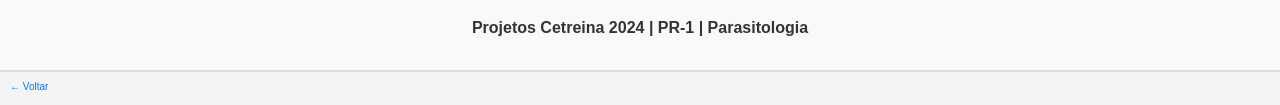
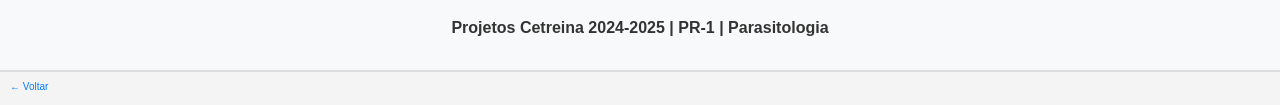
Before and after one commit to proiniciar/Parasitologia_Cetreina, a plain HTML site: page index.html in a window 1280 px wide. Shown: the part 323-428 px from the top of the page. Drawn offline with Linux system fonts and the light colour scheme.

Commit message:
index.html

```diff
--- a/index.html
+++ b/index.html
@@ -115,7 +115,7 @@
 <body>
     <div class="header">
         <img src="https://proiniciar.uerj.br/pluginfile.php/1/theme_adaptable/logo/1709829991/Daiaie%20Coordenadoria%20de%20Inicia%C3%A7%C3%A3o%20COR.png" alt="Logo">
-        <h1>Projetos Cetreina 2024 | PR-1 | Parasitologia</h1>
+        <h1>Projetos Cetreina 2024-2025 | PR-1 | Parasitologia</h1>
     </div>
 
     <div class="back-button">
```
